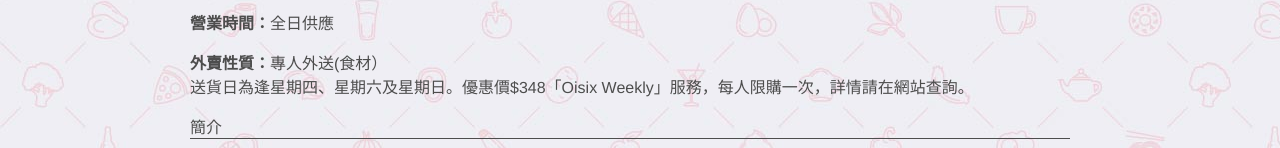
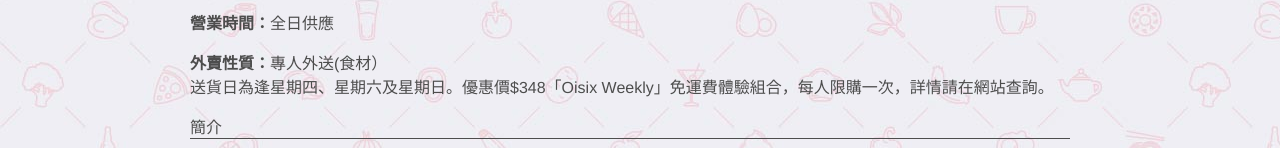
Before and after one commit to patslot/eatgoodsite, a website built with webpack: page oisix/index.html in a window 1280 px wide. Shown: the part 931-1079 px from the top of the page. Built offline with nearby package versions, Linux system fonts and the light colour scheme; some packages are replaced by stand-ins of ours; files whose address does not match are found by name.

Commit message:
oisix wording update

```diff
--- a/oisix/index.html
+++ b/oisix/index.html
@@ -67,7 +67,7 @@
                 <div class="phone"><p><a href="tel:81979016">8197 9016</a></p></div>
                 <div class="website"><p><a href="https://hk.oisix.com/shop.sc--200304_ad__html.htm" target="_blank">https://hk.oisix.com/shop.sc--200304_ad__html.htm</a></p></div>
                 <p><b>營業時間：</b>全日供應</p>
-                <p><b>外賣性質：</b>專人外送(食材）<br>送貨日為逢星期四、星期六及星期日。優惠價$348「Oisix Weekly」服務，每人限購一次，詳情請在網站查詢。</p>
+                <p><b>外賣性質：</b>專人外送(食材）<br>送貨日為逢星期四、星期六及星期日。優惠價$348「Oisix Weekly」免運費體驗組合，每人限購一次，詳情請在網站查詢。</p>
                 <div class="storeHeader">簡介</div>
                 <p>Oisix HK 是全港第一間網上超市提供日本新鮮蔬果的送貨服務，集合日本各地有機或低農藥栽培的農作物，並且設有嚴謹的食安標準。我們更提供Oisix Weekly每週宅配服務，定期為您配送安心安全而美味的有機蔬果。蔬果之外我們也販賣多款海產，肉品，人氣甜品零食以及Oisix獨家商品，直送到府上讓您不用辛勞也能夠品嚐到安全有機日本食材。</p>
 
```
